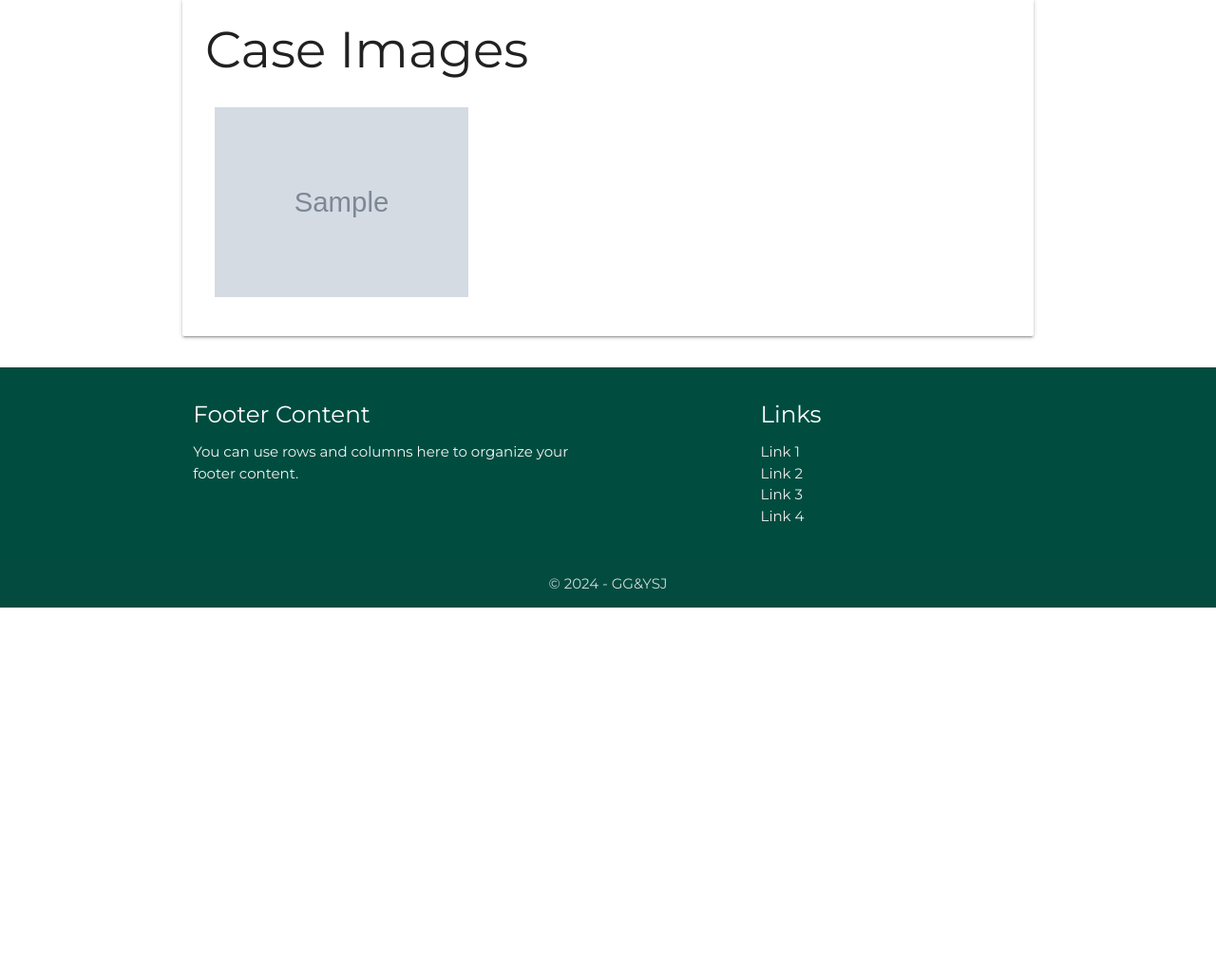
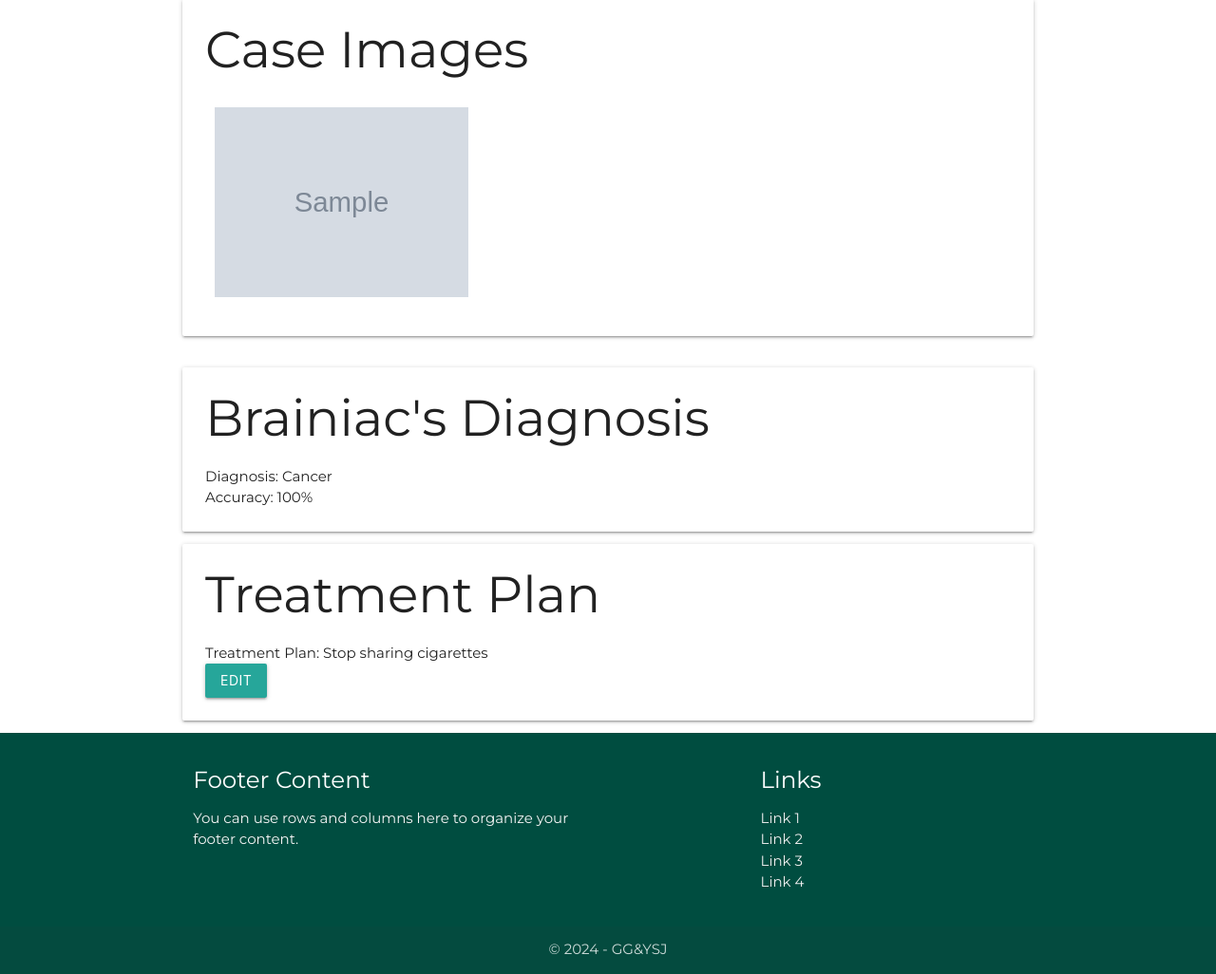
Before and after one commit to GauthamGirish/Brainiac, a Flask app: template brainiac/templates/case.html in a window 1280 px wide. Shown: the part 477-1503 px from the top of the page at 95% size. Before the commit the page ends 1117 px from the top, so only its background shows below. Run offline with Flask 3, Linux system fonts and the light colour scheme; the template is opened without the code that fills it: most values are stand-ins (such as "Sample title", 1, 10 or a date in 2020); grey boxes marked "Sample" are stand-in pictures; parts of the project's set-up code (start-up, migrations or seed data) failed here and were passed over.

Commit message:
case.html: Add diagnosis, accuracy and treatment sections

```diff
--- a/brainiac/templates/base.html
+++ b/brainiac/templates/base.html
@@ -101,30 +101,6 @@
         };
     </script>
 
-
-    {#
-    <script>
-        document.addEventListener('DOMContentLoaded', function () {
-            var elems = document.querySelectorAll('select');
-            var instances = M.FormSelect.init(elems, {});
-        });
-    </script>
-
-    <script>
-        document.getElementById('editDoctorButton').onclick = function () {
-            document.getElementById('doctorDetails').style.display = 'none';
-            document.getElementById('editDoctorForm').style.display = 'block';
-        };
-    </script>
-
-
-    <script>
-        document.getElementById('editPatientButton').onclick = function () {
-            document.getElementById('patientDetails').style.display = 'none';
-            document.getElementById('editPatientForm').style.display = 'block';
-        };
-    </script> #}
-
 </body>
 
 </html>
--- a/brainiac/templates/case.html
+++ b/brainiac/templates/case.html
@@ -76,5 +76,48 @@
 </div>
 </div>
 
+{# Brainiac's Diagnosis #}
+
+<div class="card horizontal" style="margin: 0 15%;">
+    <div class="card-stacked">
+        <div class="card-content" style="text-align: left;">
+            <h2 style=" margin-top: 0;">Brainiac's Diagnosis</h2>
+            <div id="diagnosis-info">
+                <p>
+                    Diagnosis: Cancer
+                </p>
+                <p>
+                    Accuracy: 100%
+                </p>
+            </div>
+        </div>
+    </div>
+</div>
+
+{# Treatment plan #}
+<div class="card horizontal" style="margin: 1%  15%;">
+    <div class="card-stacked">
+        <div class="card-content" style="text-align: left;">
+            <h2 style=" margin-top: 0;">Treatment Plan</h2>
+            <div id="details">
+                <p>
+                    Treatment Plan: Stop sharing cigarettes
+                </p>
+                <button class="btn waves-effect waves-light" id="editButton">Edit</button>
+            </div>
+
+            <form id="editForm" style="display: none;" method="POST" action="">
+                <div class="row">
+                    <div class="input-field col s12">
+                        <textarea name="treatment" id="treatement" cols="30" rows="10"
+                            class="materialize-textarea"></textarea>
+                        <label for="treatment">Treatment Plan:</label>
+                        <button type="button" class="btn waves-effect waves-light">Submit Changes</button>
+                    </div>
+                </div>
+            </form>
+        </div>
+    </div>
+</div>
 
 {% endblock content %}
```
